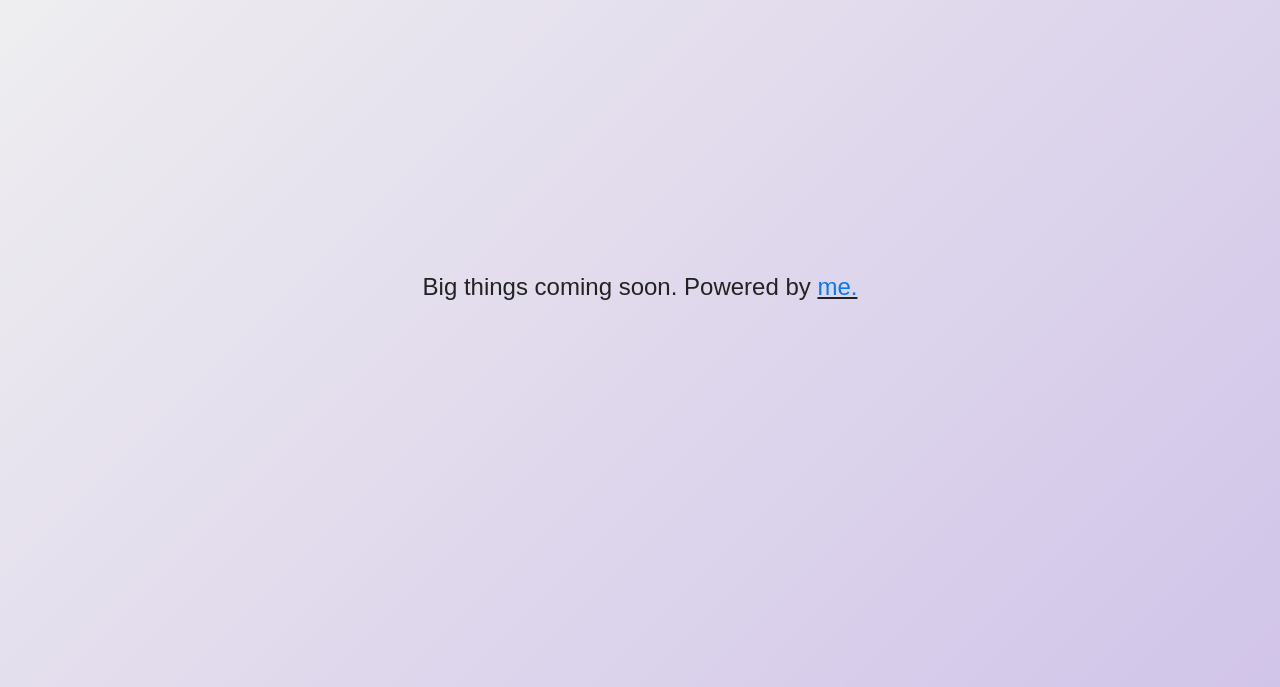
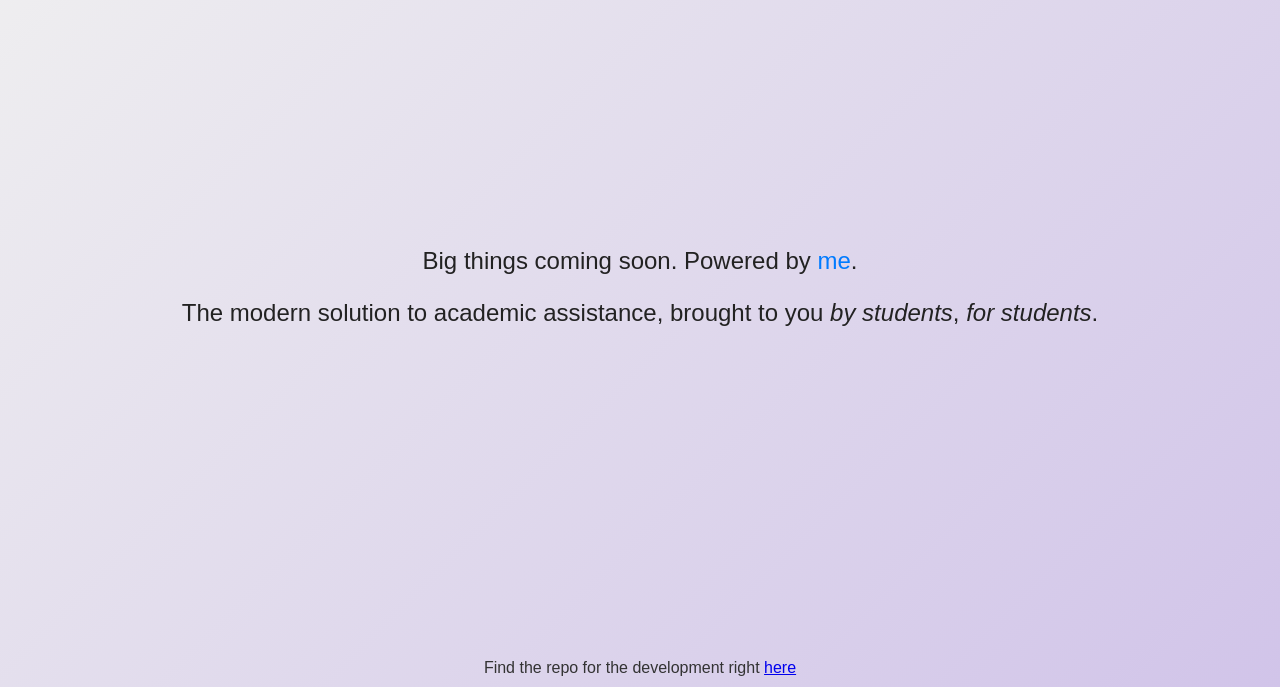
Before and after one commit to aidandevv/CollegeCoders, a plain HTML site: page index.html in a window 1280 px wide. Shown: the part 113-800 px from the top of the page. Drawn offline with Linux system fonts and the light colour scheme.

Commit message:
Touching up placeholder

```diff
--- a/index.html
+++ b/index.html
@@ -9,7 +9,13 @@
         <h1>CollegeCoders</h1>
     </header>
     <main>
-        <p>Big things coming soon. Powered by <u><a href="https://www.aidandevaney.com">me.</a></u></p>
+        <p>Big things coming soon. Powered by <a href="https://www.aidandevaney.com">me</a>.</p>
+        <p><div1>The modern solution to academic assistance, brought to you <i>by students</span></i>,<i> for students</i>.</p>
     </main>
+
+
+    <footer>
+        <div>Find the repo for the development right <a href="https://github.com/aidandevv/CollegeCoders">here</a></div>
+    </footer>
 </body>
 </html>
--- a/stylesheet.css
+++ b/stylesheet.css
@@ -27,6 +27,12 @@ main {
     color: #222222;
 }
 
+main div1 {
+    text-align: center;
+    font-size: 1em;
+    color:#222222;
+}
+
 main a {
     color: #007BFF;
     text-decoration: none;
@@ -35,3 +41,20 @@ main a {
 main a:hover {
     color: #0056b3;
 }
+
+.students {
+    font-size: 1em;
+    color:#cc45ee;
+    -webkit-text-stroke: .25px black;
+}
+
+footer {
+    position: absolute;
+    bottom: 10px;
+    text-align: center;
+    width: 100%;
+}
+footer div {
+    font-size: 1em;
+    color: #333;
+}
```
